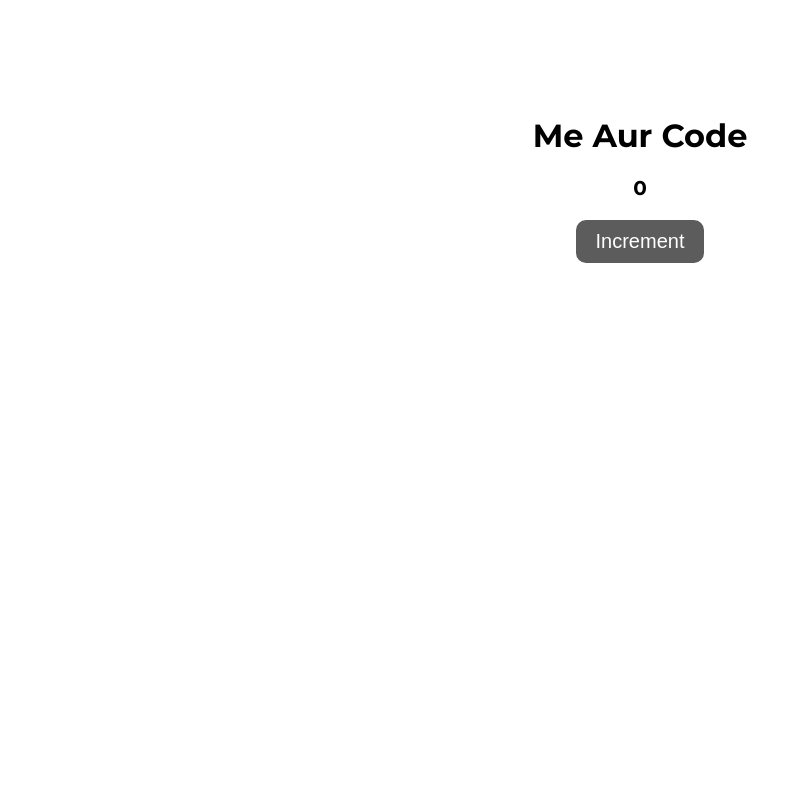
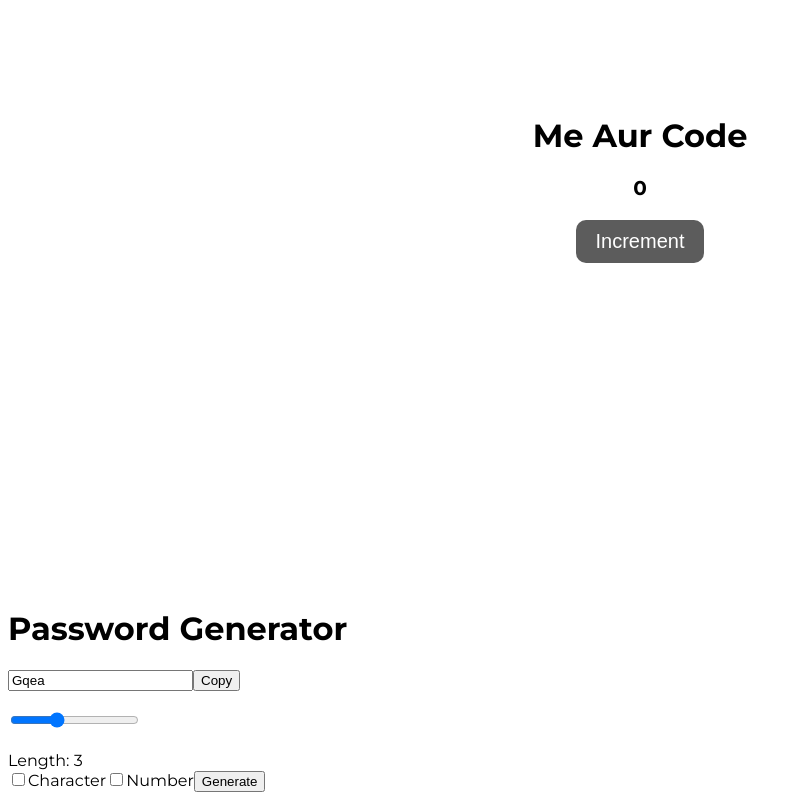
Before and after one commit to Farooq85-dev/React-Day-to-Day-Practice, a React (Vite) app: page / in a window 1280 px wide. Shown: the part 220-1020 px from the top of the page, without its empty margins (0-802 px from the left). Before the commit the page ends 816 px from the top, so only its background shows below. Built offline with nearby package versions, Linux system fonts and the light colour scheme.

Commit message:
password

```diff
--- a/package.json
+++ b/package.json
@@ -17,11 +17,14 @@
     "@types/react": "^18.2.66",
     "@types/react-dom": "^18.2.22",
     "@vitejs/plugin-react": "^4.2.1",
+    "autoprefixer": "^10.4.19",
     "eslint": "^8.57.0",
     "eslint-plugin-react": "^7.34.1",
     "eslint-plugin-react-hooks": "^4.6.0",
     "eslint-plugin-react-refresh": "^0.4.6",
+    "postcss": "^8.4.38",
     "sass": "^1.77.4",
+    "tailwindcss": "^3.4.4",
     "vite": "^5.2.12"
   }
 }
--- a/src/App.scss
+++ b/src/App.scss
@@ -10,6 +10,7 @@ body {
   align-items: center;
   height: 100vh;
   text-align: center;
+
   p {
     font-weight: bold;
     font-size: 20px;
--- /dev/null
+++ b/src/Password.jsx
@@ -0,0 +1,85 @@
+import { useCallback, useEffect, useRef, useState } from 'react'
+
+export default function Password() {
+    const [length, setLength] = useState(3);
+
+    const passwordRef = useRef(null);
+
+    const [character, setCharacter] = useState(false);
+
+    const [number, setNumber] = useState(false);
+
+    const [password, setPassword] = useState("");
+
+    const passwordRender = useCallback(() => {
+        let pass = "";
+        let str = "ABCDEFGHIJKLMNOPQRSTUVWXYZabcdefghijklmnopqrstuvwxyz";
+        if (character) {
+            str += "!@@~#$%^^&*())";
+        }
+
+        if (number) {
+            str += "0123456789";
+        }
+
+        for (let i = 0; i <= length; i++) {
+            const makePassword = Math.floor(Math.random() * str.length + 1);
+            pass += str.charAt(makePassword);
+        }
+
+        setPassword(pass);
+
+    }, [length, character, number, setPassword]);
+
+    const copyToClipBoard = () => {
+        passwordRef.current?.select();
+        window.navigator.clipboard.writeText(password);
+    }
+
+    useEffect(() => {
+        passwordRender();
+    }, [length, number, character]);
+
+    // console.clear()
+    return (
+        <div>
+            <h1>Password Generator</h1>
+            <input
+                type="text"
+                value={password}
+                ref={passwordRef}
+                placeholder='Password'
+                readOnly
+            />
+            <button type="button" onClick={copyToClipBoard}>Copy</button>
+            <br />
+            <br />
+            <input
+                type="range"
+                min={3}
+                max={140}
+                style={{ cursor: "pointer" }}
+                onChange={(e) => setLength(e.target.value)}
+            />
+            <br />
+            <br />
+            <label >Length: {length}</label>
+            <div>
+                <input
+                    type="checkbox"
+                    defaultChecked={character}
+                    onChange={() => setCharacter(prev => !prev)}
+                />
+                <label >Character</label>
+                <input
+                    type="checkbox"
+                    defaultChecked={number}
+                    onChange={() => setNumber(prev => !prev)}
+                />
+                <label >Number</label>
+                <button type="button" onClick={passwordRender}>Generate</button>
+            </div>
+        </ div>
+
+    )
+}
--- /dev/null
+++ b/src/index.css
@@ -0,0 +1,3 @@
+@tailwind base;
+@tailwind components;
+@tailwind utilities;
--- a/src/main.jsx
+++ b/src/main.jsx
@@ -1,10 +1,12 @@
-import React from 'react'
-import ReactDOM from 'react-dom/client'
-import App from './App.jsx'
-import './App.scss'
+import React from 'react';
+import ReactDOM from 'react-dom/client';
+import App from './App.jsx';
+import './App.scss';
+import Password from './Password.jsx';
 
 ReactDOM.createRoot(document.getElementById('root')).render(
   <React.StrictMode>
     <App />
+    <Password />
   </React.StrictMode>,
 )
```
Also changed, not shown: postcss.config.js (added), tailwind.config.js (added), 1 other file (tests, documents, lock files or other folders).
